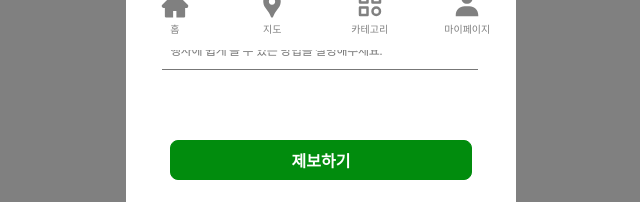
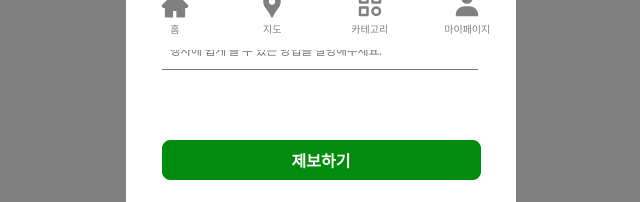
Before and after one commit to okiidokim/FrontEnd, a React (Vite) app in the folder catch-culture-frontend/: page /report2 in a window 1280 px wide. Shown: the part 750-952 px from the top of the page, without its empty margins (319-959 px from the left). Built offline with nearby package versions, Linux system fonts and the light colour scheme; a web font is replaced by a local one.

Commit message:
Feat: 제보하기 두번째 페이지 - 버튼 margin 변경

```diff
--- a/catch-culture-frontend/src/pages/reportPage/report2/Report2.jsx
+++ b/catch-culture-frontend/src/pages/reportPage/report2/Report2.jsx
@@ -88,11 +88,12 @@ function Report2() {
               />
             </S.ReportEvent>
           </S.ReportForm>
-          {/* 제보하기 버튼 */}
-          <Link to="/report3">
-            <S.ReportButton>제보하기</S.ReportButton>
-          </Link>
         </S.ReportContent>
+
+        {/* 제보하기 버튼 */}
+        <Link to="/report3">
+          <S.ReportButton>제보하기</S.ReportButton>
+        </Link>
       </S.ReportWrapper>
     </>
   );
--- a/catch-culture-frontend/src/pages/reportPage/report2/style.jsx
+++ b/catch-culture-frontend/src/pages/reportPage/report2/style.jsx
@@ -10,6 +10,7 @@ export const ReportContent = styled.div`
   flex-direction: column;
   align-items: center;
   margin-top: 12px;
+  margin-bottom: 70px;
 `;
 
 // 필수 사항 공지
@@ -106,7 +107,7 @@ export const ReportButton = styled.div`
   display: flex;
   justify-content: center;
   align-items: center;
-  width: 300px;
+  width: 317px;
   height: 38px;
   border-radius: 8px;
   border: 1px solid #018c0d;
@@ -117,7 +118,6 @@ export const ReportButton = styled.div`
   font-size: 16px;
   font-weight: 700;
   line-height: normal;
-  margin-top: 70px;
   cursor: pointer;
 `;
 
--- a/catch-culture-frontend/src/pages/reportPage/report3/style.jsx
+++ b/catch-culture-frontend/src/pages/reportPage/report3/style.jsx
@@ -36,6 +36,7 @@ export const ReportSuccessContent = styled.div`
   font-weight: 300;
   line-height: normal;
   margin-top: 6px;
+  margin-bottom: 255px;
 `;
 
 // 제보 버튼
@@ -53,7 +54,6 @@ export const ReportButton = styled.div`
   font-size: 16px;
   font-weight: 700;
   line-height: normal;
-  margin-top: 255px;
   bottom: 10px;
   cursor: pointer;
 `;
```
